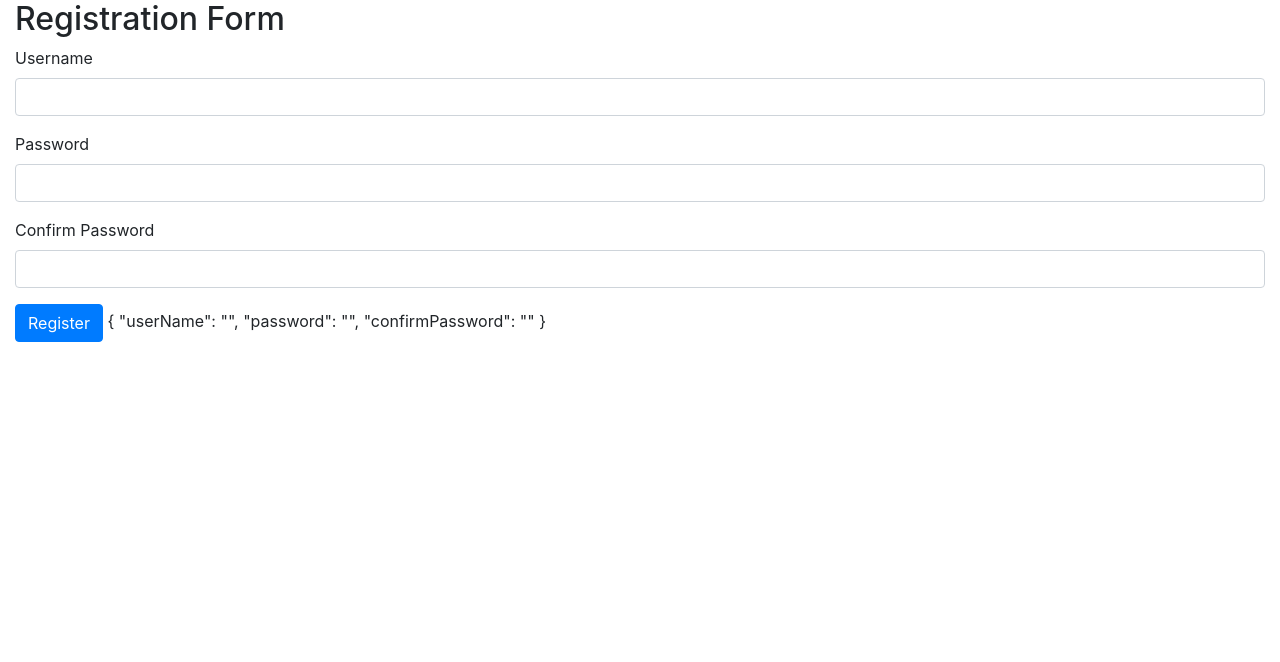
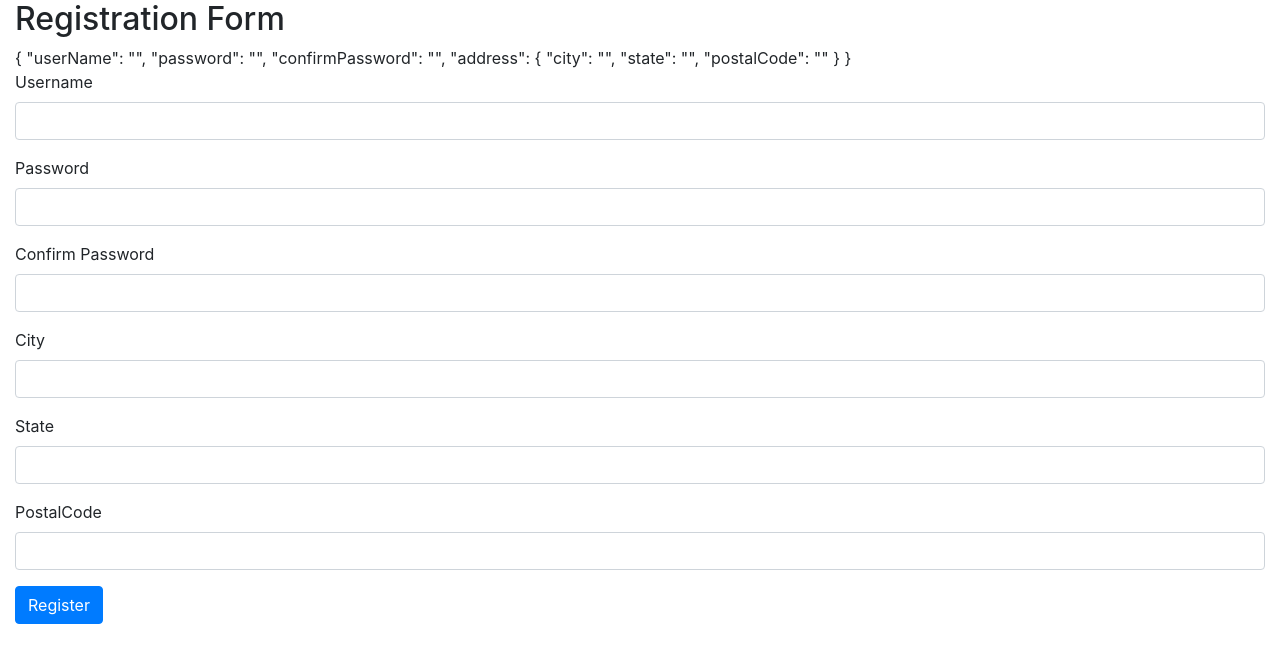
Before and after one commit to KrzysiekHan/LearnAngular, an Angular app in the folder ReactiveForms/: page / in a window 1280 px wide. Shown: the top 662 px of the page. Built offline with nearby package versions, Linux system fonts and the light colour scheme.

Commit message:
nested form groups

```diff
--- a/ReactiveForms/src/app/app.component.html
+++ b/ReactiveForms/src/app/app.component.html
@@ -1,7 +1,7 @@
 <div class="container-fluid">
   <h2>Registration Form</h2>
   <form [formGroup]="registrationForm">
-
+      {{registrationForm.value | json}}
     <div class="form-group">
       <label>Username</label>
       <input formControlName="userName" type="text" class="form-control">
@@ -17,9 +17,25 @@
         <input formControlName="confirmPassword" type="password" class="form-control">
     </div>
 
+    <!-- grupa adres -->
+    <div formGroupName="address">
+        <div class="form-group">
+            <label>City</label>
+            <input formControlName="city" type="text" class="form-control">
+        </div>
+        <div class="form-group">
+            <label>State</label>
+            <input formControlName="state" type="text" class="form-control">
+        </div>
+        <div class="form-group">
+            <label>PostalCode</label>
+            <input formControlName="postalCode" type="text" class="form-control">
+        </div>
+    </div>
+
     <button class="btn btn-primary" type="submit">
         Register
     </button>
-      {{registrationForm.value | json}}
+
   </form>
 </div>
--- a/ReactiveForms/src/app/app.component.ts
+++ b/ReactiveForms/src/app/app.component.ts
@@ -11,6 +11,11 @@
   registrationForm = new FormGroup({
     userName: new FormControl(''),
     password: new FormControl(''),
-    confirmPassword: new FormControl('')
+    confirmPassword: new FormControl(''),
+    address: new FormGroup({
+      city : new FormControl(''),
+      state : new FormControl(''),
+      postalCode : new FormControl('')
+    })
   });
 }
```
